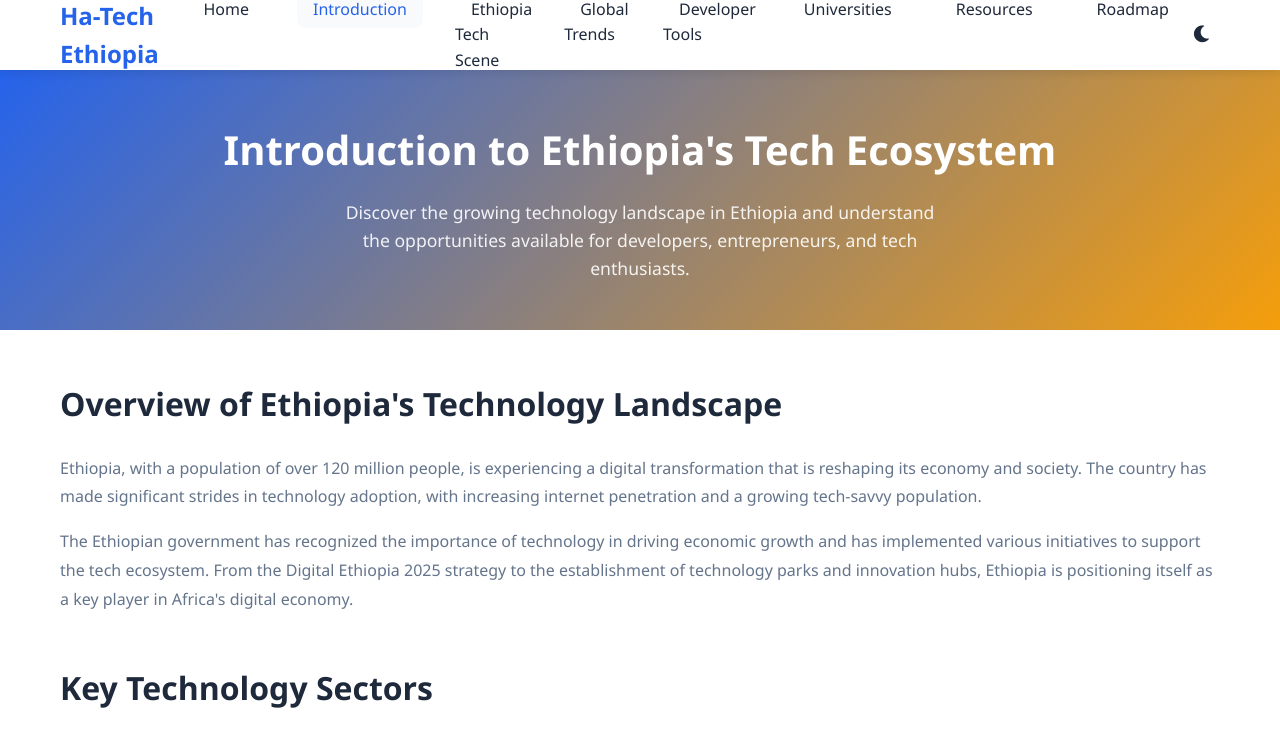
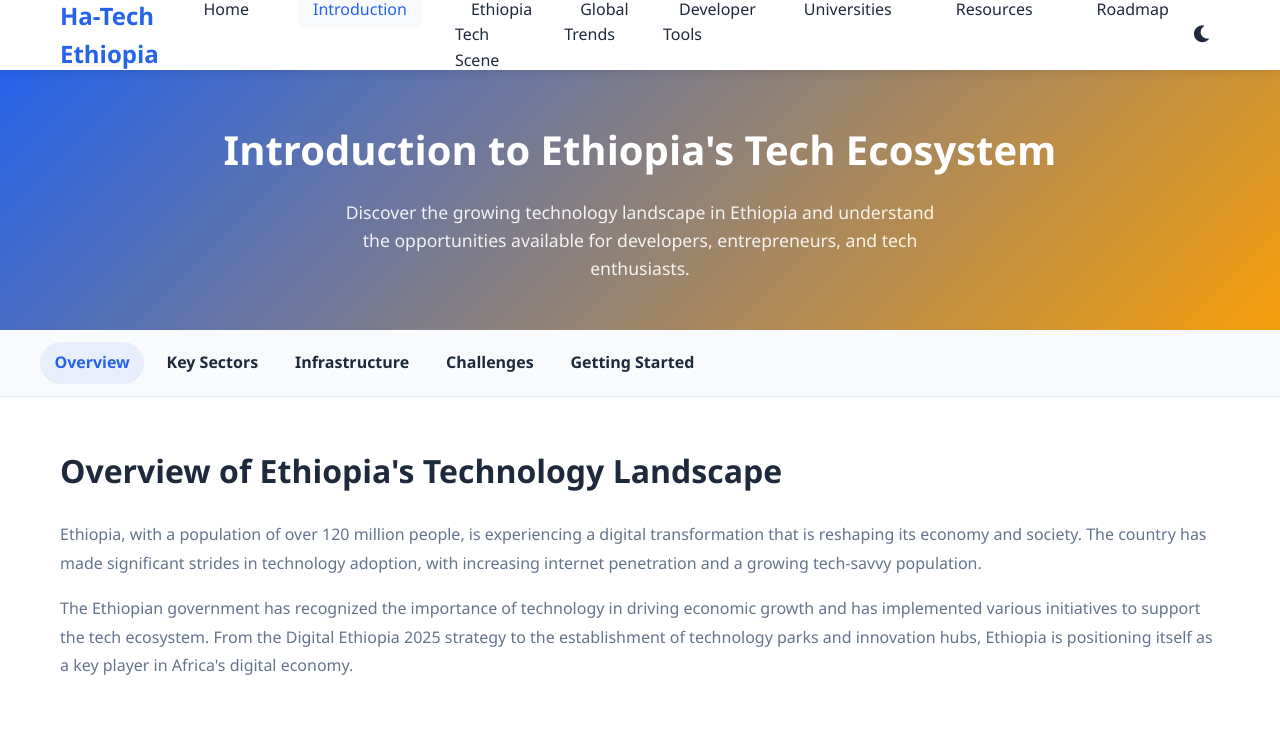
Before and after one commit to Hayat-Musema/Cursor-hackaton-project, a plain HTML site: page introduction.html in a window 1280 px wide. Shown: the top 740 px of the page. Drawn offline with Linux system fonts and the light colour scheme.

Commit message:
Introduction page updated

```diff
--- a/introduction.html
+++ b/introduction.html
@@ -66,16 +66,27 @@
             </div>
         </section>
 
+        <!-- In-page Section Navigation -->
+        <nav class="section-nav">
+            <div class="container section-nav-inner">
+                <a class="section-link" href="#overview">Overview</a>
+                <a class="section-link" href="#sectors">Key Sectors</a>
+                <a class="section-link" href="#infrastructure">Infrastructure</a>
+                <a class="section-link" href="#challenges">Challenges</a>
+                <a class="section-link" href="#getting-started">Getting Started</a>
+            </div>
+        </nav>
+
         <section class="page-content">
             <div class="container">
-                <div class="content-section">
+                <div class="content-section" id="overview">
                     <h2>Overview of Ethiopia's Technology Landscape</h2>
                     <p>Ethiopia, with a population of over 120 million people, is experiencing a digital transformation that is reshaping its economy and society. The country has made significant strides in technology adoption, with increasing internet penetration and a growing tech-savvy population.</p>
 
                     <p>The Ethiopian government has recognized the importance of technology in driving economic growth and has implemented various initiatives to support the tech ecosystem. From the Digital Ethiopia 2025 strategy to the establishment of technology parks and innovation hubs, Ethiopia is positioning itself as a key player in Africa's digital economy.</p>
                 </div>
 
-                <div class="content-section">
+                <div class="content-section" id="sectors">
                     <h2>Key Technology Sectors</h2>
                     <div class="content-grid">
                         <div class="content-card">
@@ -120,7 +131,7 @@
                     </div>
                 </div>
 
-                <div class="content-section">
+                <div class="content-section" id="infrastructure">
                     <h2>Technology Infrastructure</h2>
                     <p>Ethiopia's technology infrastructure has seen significant improvements in recent years:</p>
 
@@ -136,13 +147,13 @@
                         </div>
 
                         <div class="content-card">
-                            <h3>Technology Parks</3>
+                            <h3>Technology Parks</h3>
                             <p>Technology parks like the Ethiopian ICT Park provide infrastructure and support for tech startups and companies.</p>
                         </div>
                     </div>
                 </div>
 
-                <div class="content-section">
+                <div class="content-section" id="challenges">
                     <h2>Challenges and Opportunities</h2>
                     <div class="content-grid">
                         <div class="content-card">
@@ -168,7 +179,7 @@
                     </div>
                 </div>
 
-                <div class="content-section">
+                <div class="content-section" id="getting-started">
                     <h2>Getting Started in Ethiopia's Tech Scene</h2>
                     <p>Whether you're a developer, entrepreneur, or tech enthusiast, there are several ways to get involved in Ethiopia's technology ecosystem:</p>
 
--- a/script.js
+++ b/script.js
@@ -107,12 +107,45 @@ function initScrollAnimations() {
     }, observerOptions);
 
     // Observe elements for animation
-    const animatedElements = document.querySelectorAll('.feature-card, .content-card, .about-text');
+    const animatedElements = document.querySelectorAll('.feature-card, .content-card, .about-text, .content-section, .page-header');
     animatedElements.forEach(el => {
         el.style.opacity = '0';
         el.style.transform = 'translateY(20px)';
         el.style.transition = 'opacity 0.6s ease, transform 0.6s ease';
         observer.observe(el);
+    });
+}
+
+// In-page Section Navigation (active link highlighting)
+function initSectionNavigation() {
+    const sectionNavLinks = document.querySelectorAll('.section-nav a[href^="#"]');
+    if (!sectionNavLinks.length) return;
+
+    const idToLinkMap = {};
+    sectionNavLinks.forEach(link => {
+        const id = link.getAttribute('href').slice(1);
+        if (id) idToLinkMap[id] = link;
+    });
+
+    const observer = new IntersectionObserver((entries) => {
+        entries.forEach(entry => {
+            const id = entry.target.id;
+            if (!id) return;
+            if (entry.isIntersecting) {
+                sectionNavLinks.forEach(l => l.classList.remove('active'));
+                const activeLink = idToLinkMap[id];
+                if (activeLink) activeLink.classList.add('active');
+            }
+        });
+    }, {
+        root: null,
+        rootMargin: '-40% 0px -50% 0px',
+        threshold: 0.1
+    });
+
+    Object.keys(idToLinkMap).forEach(id => {
+        const section = document.getElementById(id);
+        if (section) observer.observe(section);
     });
 }
 
@@ -312,6 +345,7 @@ document.addEventListener('DOMContentLoaded', () => {
     initActiveNavigation();
     initSmoothScrolling();
     initScrollAnimations();
+    initSectionNavigation();
     initFormValidation();
     initSearch();
     initLazyLoading();
--- a/style.css
+++ b/style.css
@@ -547,12 +547,50 @@ body {
     margin: 0 auto;
 }
 
+/* In-page Section Navigation (Introduction) */
+.section-nav {
+    position: sticky;
+    top: 70px; /* header height */
+    background-color: var(--surface-color);
+    border-bottom: 1px solid var(--border-color);
+    z-index: 900;
+}
+
+.section-nav .section-nav-inner {
+    display: flex;
+    gap: 0.5rem;
+    overflow-x: auto;
+    padding: 0.75rem 0;
+}
+
+.section-nav .section-link {
+    flex: 0 0 auto;
+    text-decoration: none;
+    color: var(--text-primary);
+    font-weight: 600;
+    padding: 0.5rem 0.9rem;
+    border-radius: 999px;
+    position: relative;
+    transition: color 0.2s ease, background-color 0.2s ease;
+}
+
+.section-nav .section-link:hover {
+    background-color: var(--header-bg);
+}
+
+.section-nav .section-link.active {
+    color: var(--primary-color);
+    background-color: rgba(37, 99, 235, 0.08); /* matches --primary-color tint */
+}
+
 .page-content {
     padding: 3rem 0;
 }
 
 .content-section {
     margin-bottom: 3rem;
+    /* Offset for sticky header and section nav when using anchor links */
+    scroll-margin-top: 110px;
 }
 
 .content-section h2 {
```
